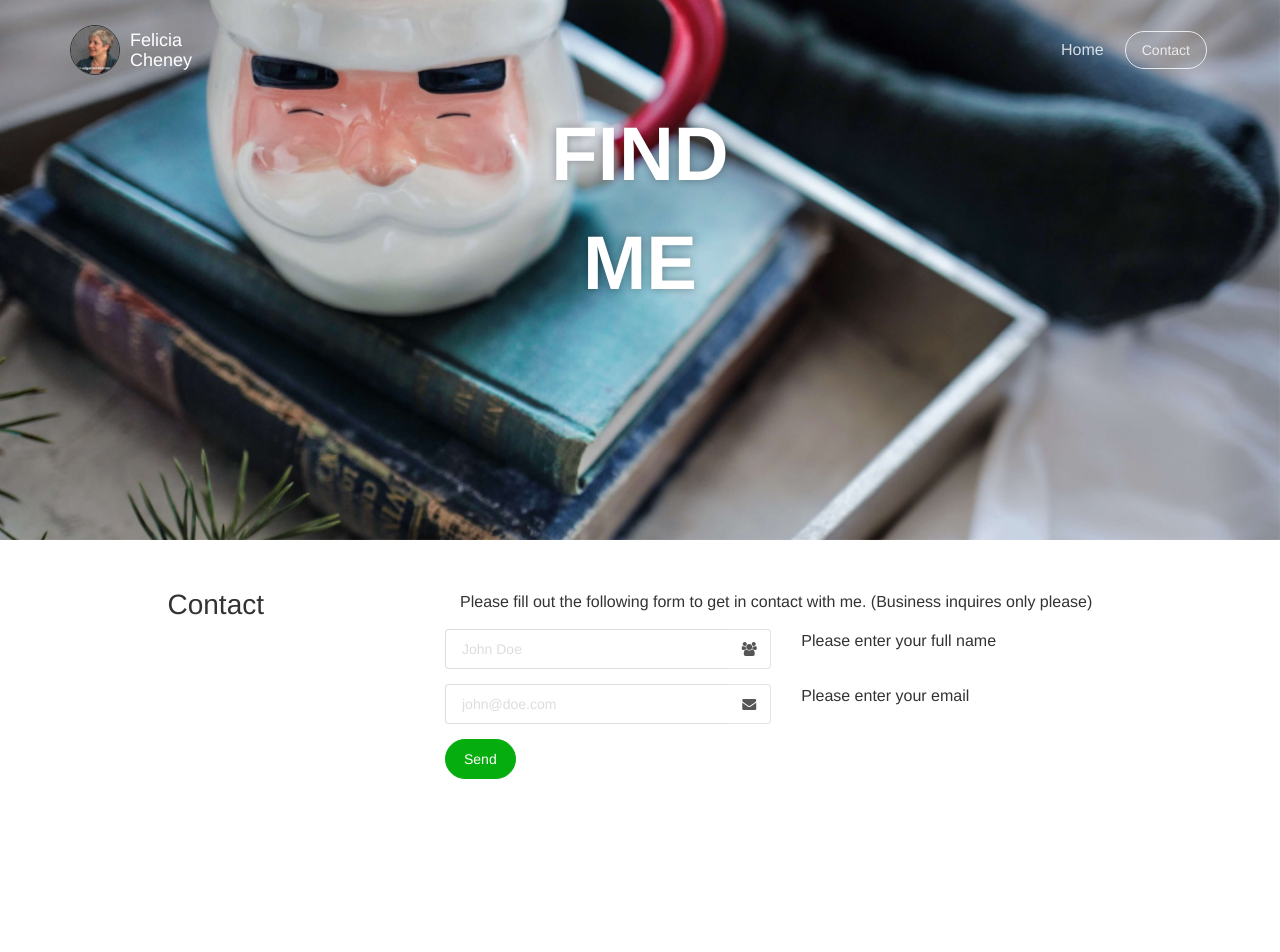
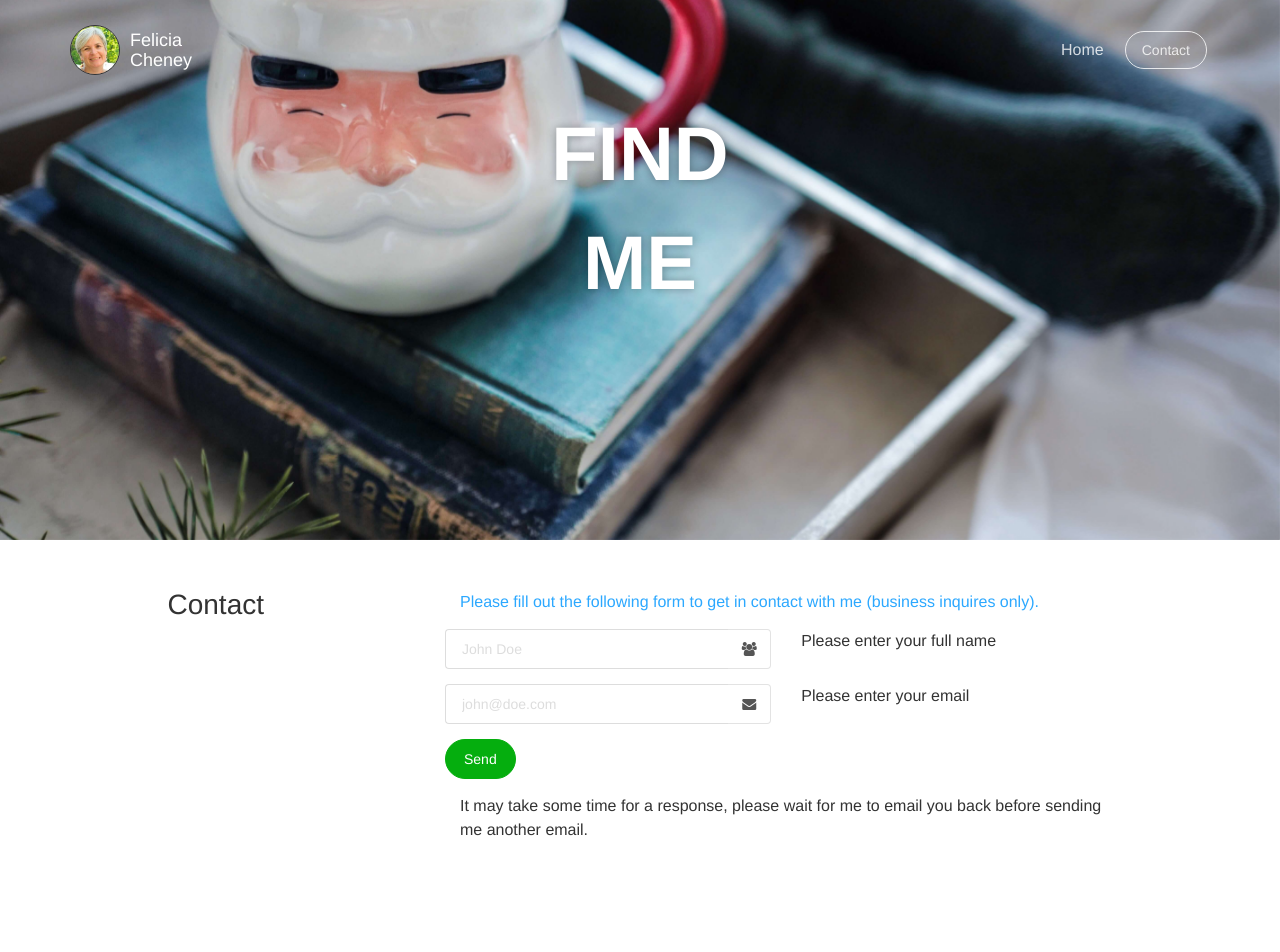
Before and after one commit to GFynbo/feliciacheney, a plain HTML site: page contact.html in a window 1280 px wide. Shown: the top 952 px of the page. Drawn offline with Linux system fonts and the light colour scheme; a web font is replaced by a local one.

Commit message:
photo changes and rewording

```diff
--- a/contact.html
+++ b/contact.html
@@ -82,7 +82,7 @@ pre.prettyprint{
                 <a href="index.html">
                      <div class="logo-container">
                         <div class="logo">
-                            <img src="assets/img/felicia-headshot.jpg">
+                            <img src="assets/img/c-graduation.png">
                         </div>
                         <div class="brand">
                             Felicia Cheney
@@ -116,7 +116,7 @@ pre.prettyprint{
 </div>
 
 <div class="main">
-<div class="container tim-container" style="min-height: 2000px;">
+<div class="container tim-container" style="min-height: 600px;">
 
     <div class="row tim-row">
         <div class="col-md-3 col-md-offset-1">
@@ -125,7 +125,7 @@ pre.prettyprint{
         <div class="col-md-7">
 			<div class="row">
 				<div class="col-md-12" style="margin-bottom: 15px;">
-					<p>Please fill out the following form to get in contact with me. (Business inquires only please)</p>
+					<p class="text-info">Please fill out the following form to get in contact with me (business inquires only).</p>
 				</div>
 			</div>
 			<div class="row">
@@ -162,6 +162,11 @@ pre.prettyprint{
 					</div>
 				</form>
 			</div>
+			<div class="row">
+				<div class="col-md-12" style="margin-top: 15px;">
+					<p class="text">It may take some time for a response, please wait for me to email you back before sending me another email.</p>
+				</div>
+			</div>
         </div>
     </div>
 </div>
```
